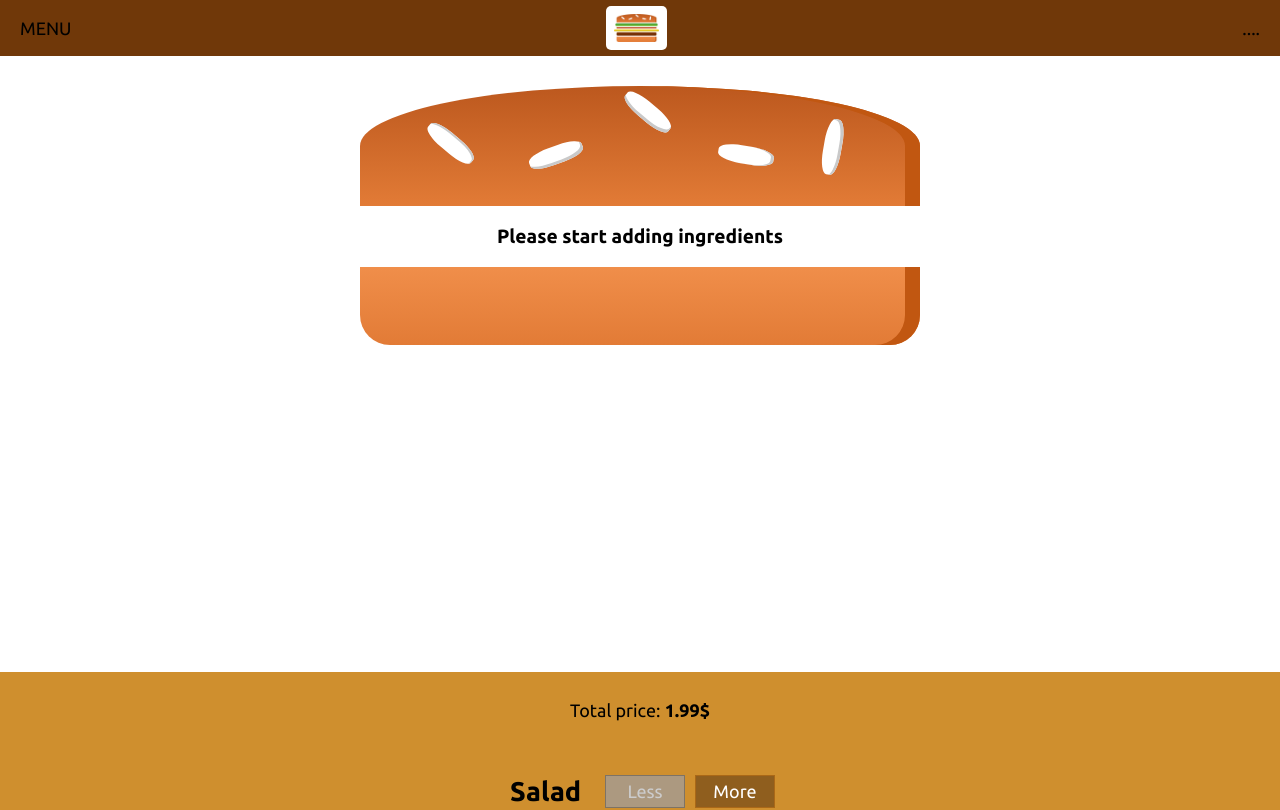
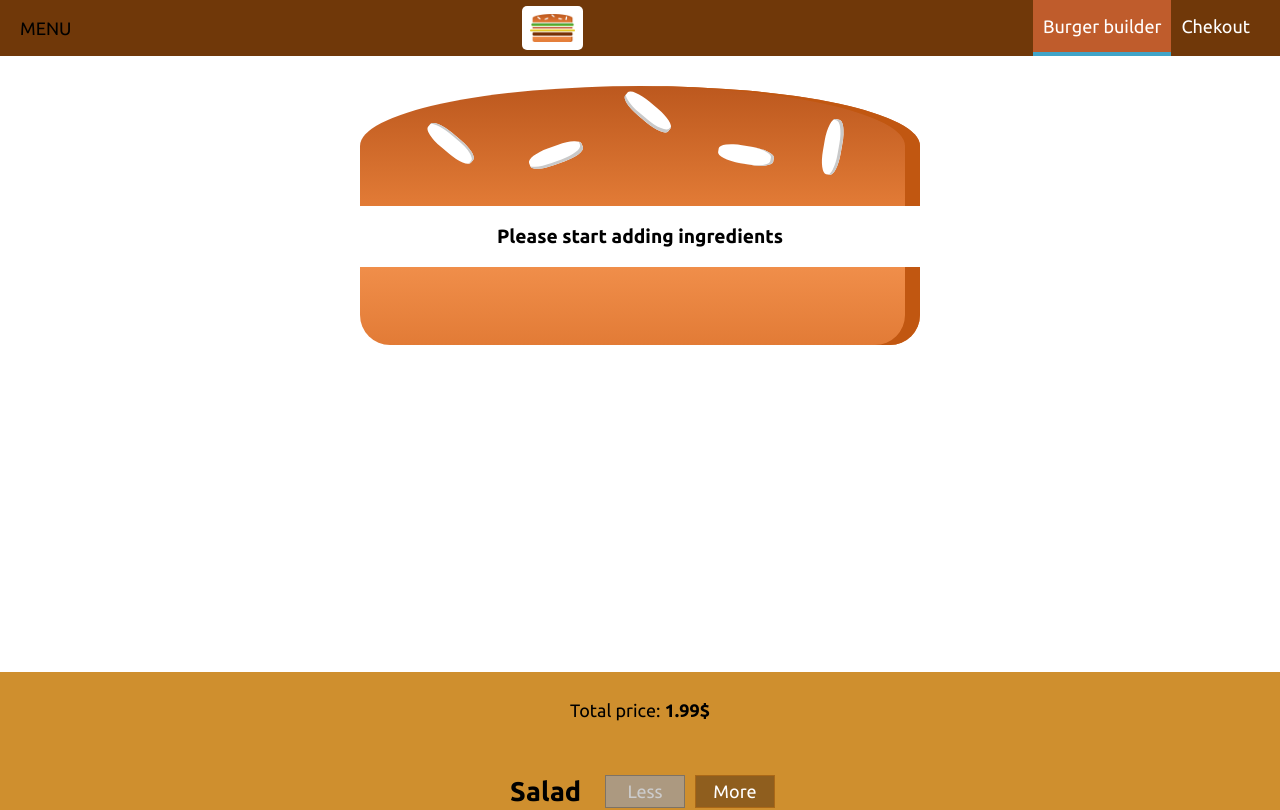
Before and after one commit to MykolajKrusser/burger_builder, a React app in the folder burger-builder/: page / in a window 1280 px wide. Shown: the top 810 px of the page. Built offline with nearby package versions, Linux system fonts and the light colour scheme.

Commit message:
adding nav components

```diff
--- /dev/null
+++ b/burger-builder/src/components/Navigation/NavigationItems/NavigationItem/NavigationItem.css
@@ -0,0 +1,23 @@
+.NavigationItem{
+    margin: 0;
+    box-sizing: border-box;
+    display: flex;
+    height: 100%;
+    align-items: center;
+}
+.NavigationItem a{
+    color: white;
+    text-decoration: none;
+    height: 100%;
+    padding: 16px 10px;
+    border-bottom: 4px solid transparent;
+    box-sizing: border-box;
+    display: block;
+}
+.NavigationItem a:hover,
+.NavigationItem a:active,
+.NavigationItem a.active{
+    background-color: #BF5C2c;
+    border-bottom: 4px solid #40A4C8;
+    color: white;
+}
--- /dev/null
+++ b/burger-builder/src/components/Navigation/NavigationItems/NavigationItem/NavigationItem.js
@@ -0,0 +1,13 @@
+import React from 'react';
+import classes from './NavigationItem.css'
+const navigationItem = (props)=>(
+    <li className={classes.NavigationItem}>
+        <a
+            href={props.link}
+            className={
+                props.active ? classes.active : null
+            }>{props.children}</a>
+    </li>
+);
+
+export default navigationItem;
--- /dev/null
+++ b/burger-builder/src/components/Navigation/NavigationItems/NavigationItems.css
@@ -0,0 +1,8 @@
+.NavigationItems{
+    margin: 0;
+    padding: 0;
+    list-style: none;
+    align-items: center;
+    height: 100%;
+    display: flex;
+}
--- /dev/null
+++ b/burger-builder/src/components/Navigation/NavigationItems/NavigationItems.js
@@ -0,0 +1,12 @@
+import React from 'react';
+import NavigationItem from './NavigationItem/NavigationItem';
+import classes from './NavigationItems.css'
+
+const navigationItems = (props)=>(
+    <ul className={classes.NavigationItems}>
+        <NavigationItem link="/" active>Burger builder</NavigationItem>
+        <NavigationItem link="/" >Chekout</NavigationItem>
+    </ul>
+);
+
+export default navigationItems;
--- a/burger-builder/src/components/Navigation/ToolBar/ToolBar.js
+++ b/burger-builder/src/components/Navigation/ToolBar/ToolBar.js
@@ -1,14 +1,14 @@
 import React from 'react';
 import classes from './ToolBar.css';
 import Logo from '../../Logo/Logo';
+import NavigationItems from '../NavigationItems/NavigationItems';
+
 const toolbar = (props)=>(
     <header className={classes.ToolBar}>
         <div>MENU</div>
         <Logo/>
         <nav>
-            <ul>
-               ....
-            </ul>
+            <NavigationItems/>
         </nav>
     </header>
 );
```
